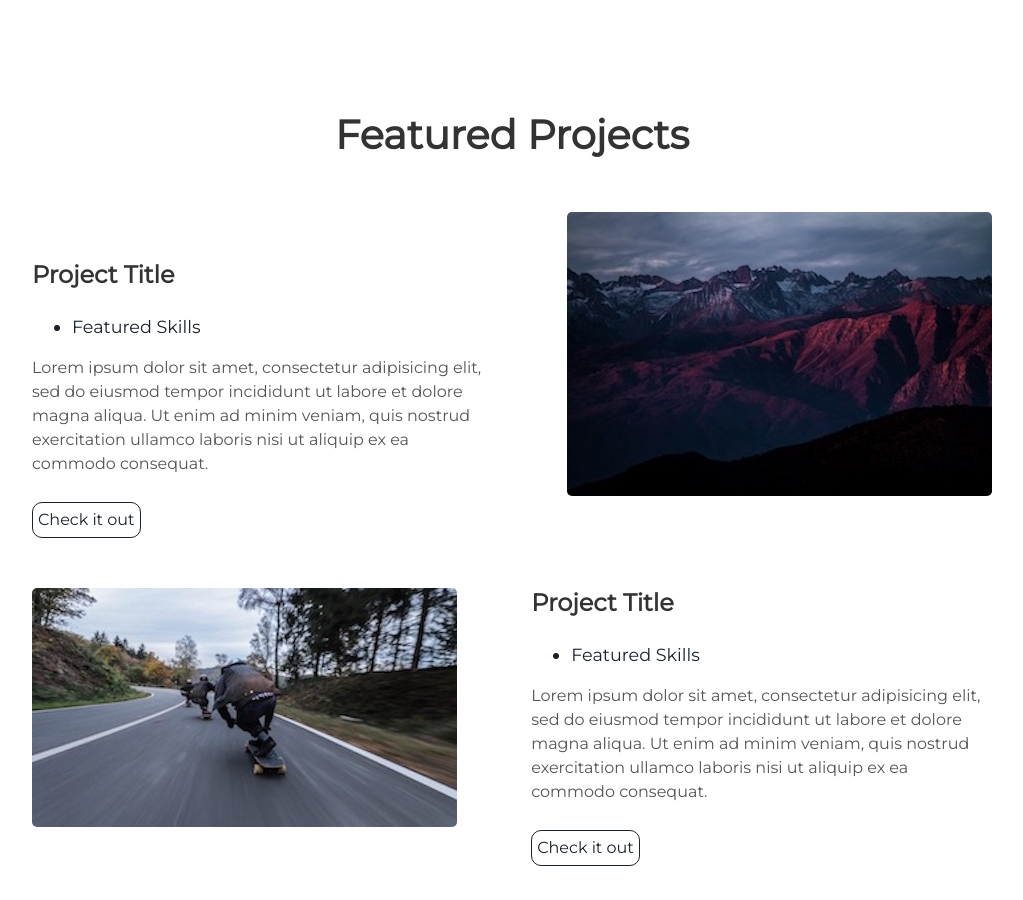
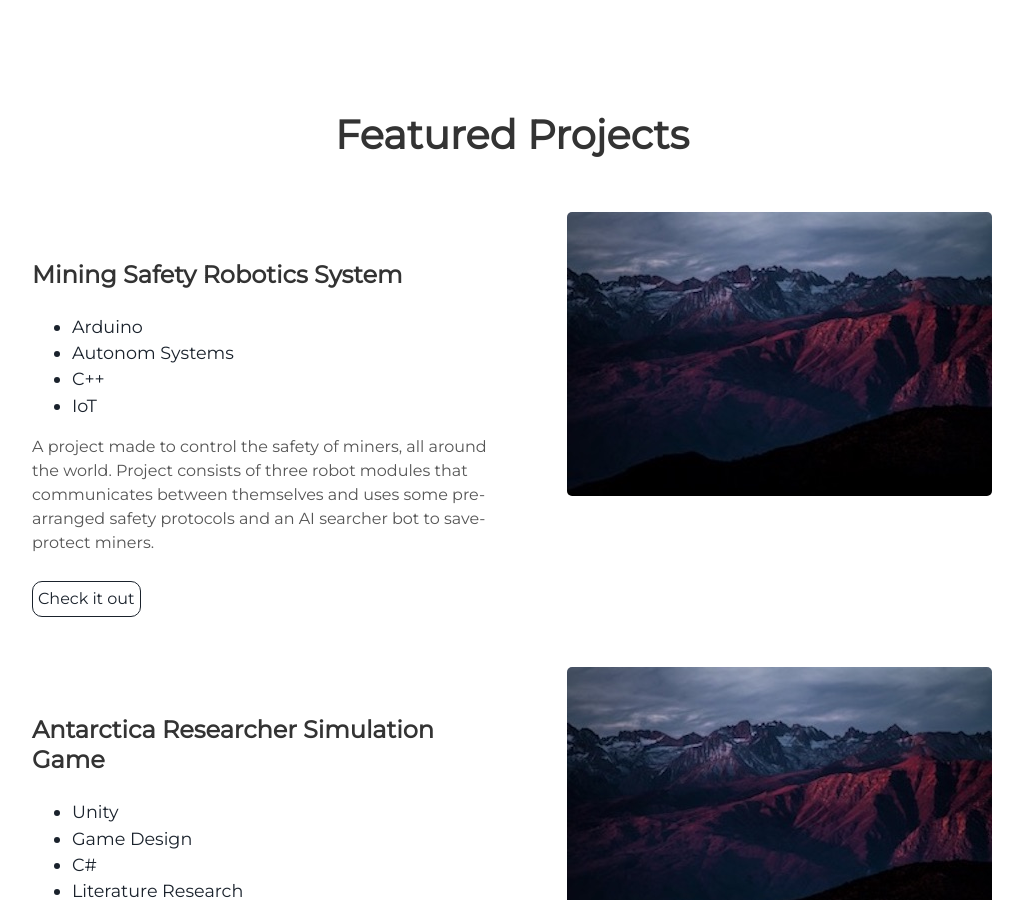
Before and after one commit to hikmetEC/hikmetEC.github.io, a Jekyll site: the page built from index.html, in a window 1280 px wide and 900 px high, scrolled down 1415 px. Shown: the whole window, without its empty margins (128-1151 px from the left). Built offline with Jekyll 4.4.1, drawn with Linux system fonts in a browser that asks for light colours; some of the changed text lies outside the part shown.

Commit message:
+Added my projects

```diff
--- a/_includes/projects.html
+++ b/_includes/projects.html
@@ -6,24 +6,65 @@
     <img alt="mountains" src="{{ "/assets/img/mountains.jpg" | prepend: site.baseurl }}" />
   </div>
   <div class="contents">
-    <h3> Project Title </h3>
+    <h3> Mining Safety Robotics System </h3>
     <ul>
-      <li> Featured Skills</li>
+      <li> Arduino </li>
+      <li> Autonom Systems </li>
+      <li> C++ </li>
+      <li> IoT </li>
     </ul>
-    <p>Lorem ipsum dolor sit amet, consectetur adipisicing elit, sed do eiusmod tempor incididunt ut labore et dolore magna aliqua. Ut enim ad minim veniam, quis nostrud exercitation ullamco laboris nisi ut aliquip ex ea commodo consequat.</p>
+    <p> A project made to control the safety of miners, all around the world. Project consists of three robot modules that communicates between themselves and uses some pre-arranged safety protocols and an AI searcher bot to save-protect miners. </p>
     <a class="project-link" href="#">Check it out</a>
   </div>
 </div>
+
+<div class="user-projects">
+  <div class="images-right">
+    <img alt="mountains" src="{{ "/assets/img/mountains.jpg" | prepend: site.baseurl }}" />
+  </div>
+  <div class="contents">
+    <h3> Antarctica Researcher Simulation Game </h3>
+    <ul>
+      <li> Unity </li>
+      <li> Game Design </li>
+      <li> C# </li>
+      <li> Literature Research </li>
+    </ul>
+    <p> This project is a mobile game project that demonstrates the lives of researchers in Antarctica. Games main purpose was increasing the aweraness on Antartic researches getting funding for that. Unfortunetly project couldn't be finished because it wasn't selected as presentation candidate. </p>
+    <a class="project-link" href="#">Check it out</a>
+  </div>
+</div>
+
+<div class="user-projects">
+  <div class="images-right">
+    <img alt="mountains" src="{{ "/assets/img/mountains.jpg" | prepend: site.baseurl }}" />
+  </div>
+  <div class="contents">
+    <h3> Medical Cost Analysis With Machine Learning </h3>
+    <ul>
+      <li> Python </li>
+      <li> Data Analysis </li>
+      <li> Machine Learning </li>
+    </ul>
+    <p> This project was a homework given at the Global AI Hub and Aygaz's Machine Learning Bootcamp. It involves analysis on a given data set, using models to predict outcomes out of it and using metrics to score the outcomes. </p>
+    <a class="project-link" href="#">https://github.com/hikmetEC/MedicalCostAnalysisForAygazBootcamp</a>
+  </div>
+</div>
+
 <div class="user-projects">
   <div class="images-left">
     <img alt="mountains" src="{{ "/assets/img/skate.jpg" | prepend: site.baseurl }}" />
   </div>
   <div class="contents-right">
-    <h3> Project Title </h3>
+    <h3> Toprağım (Agricultural Awareness Raising Mobile App) </h3>
     <ul>
-      <li> Featured Skills</li>
+      <li> Unity </li>
+      <li> Photoshop </li>
+      <li> Figma </li>
+      <li> C# </li>
+      <li> UI Design </li>
     </ul>
-    <p>Lorem ipsum dolor sit amet, consectetur adipisicing elit, sed do eiusmod tempor incididunt ut labore et dolore magna aliqua. Ut enim ad minim veniam, quis nostrud exercitation ullamco laboris nisi ut aliquip ex ea commodo consequat.</p>
+    <p> This project we firstly detected that the agricultural illiteracy causes a lot of cropland to be used badly. This decreases yield and damages the environment around the cropland. We created a mobile app that raises the awareness of people that is not highly knowledgeable in the topic and made systems to help raise their cropland.</p>
     <a class="project-link" href="#">Check it out</a>
   </div>
 </div>
```
